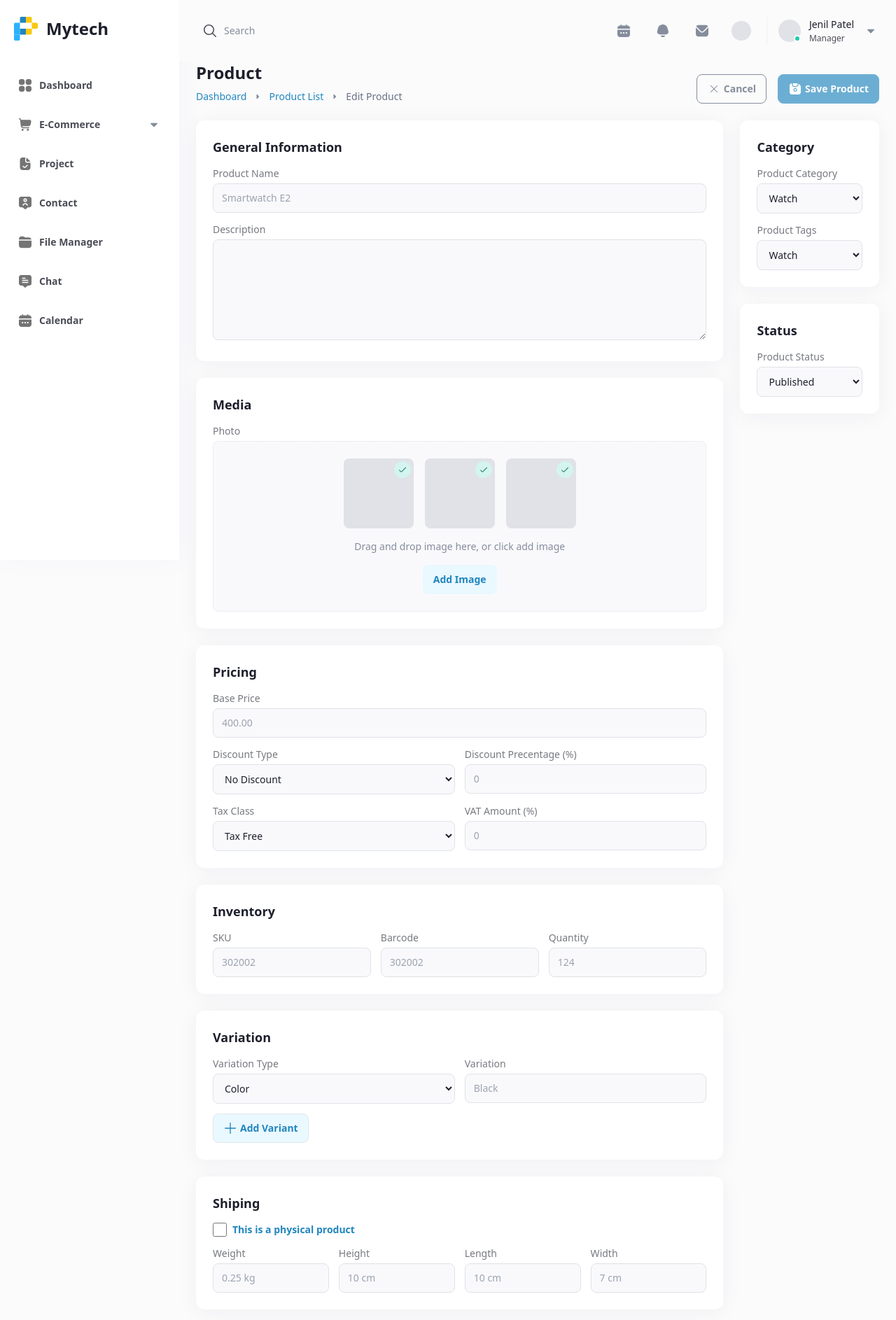
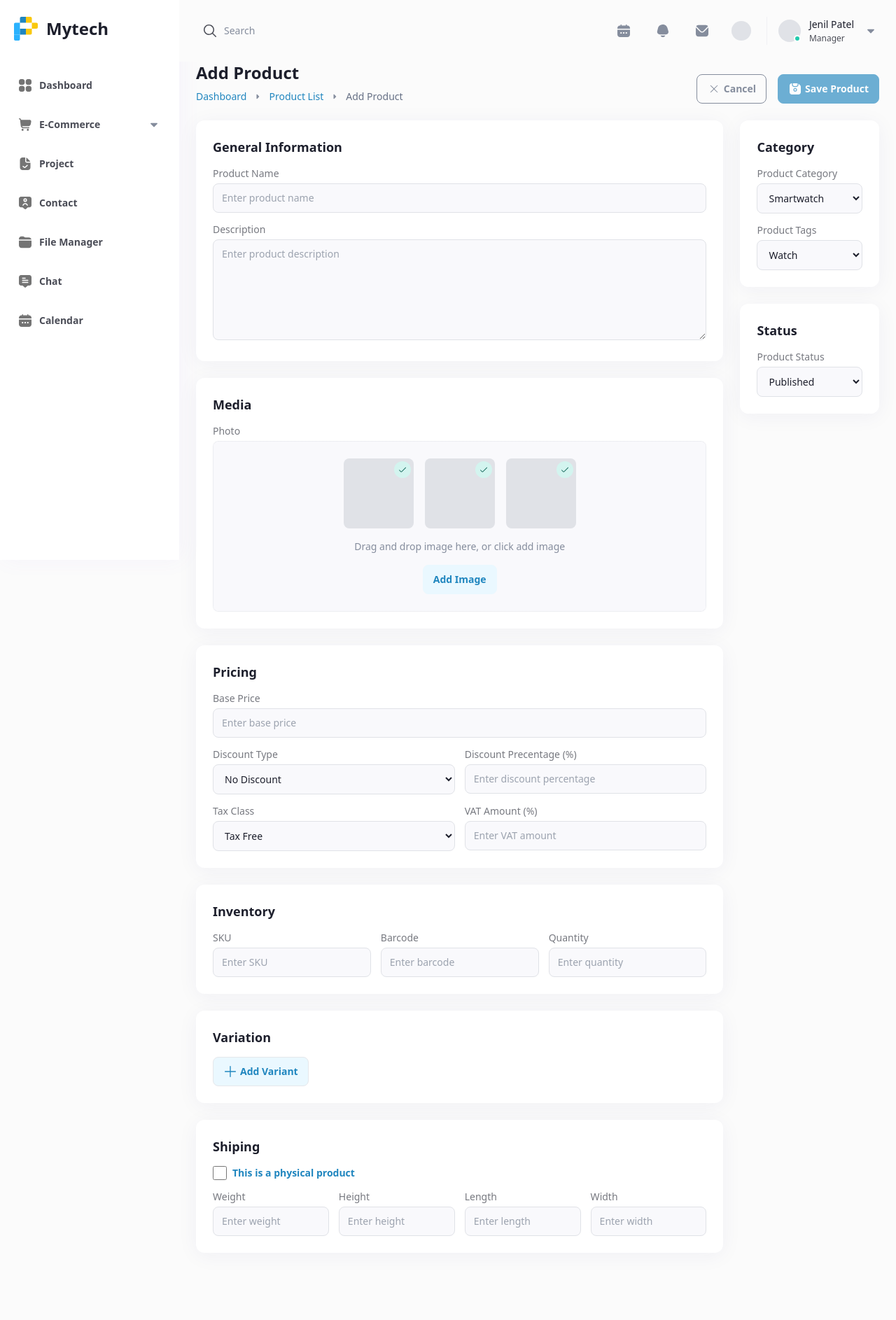
Before and after one commit to SisodiyaAakash/mytech, a Next.js app: page /products/edit in a window 1280 px wide. Shown: the top 1886 px of the page at 70% size. After the commit the page ends 1814 px from the top, so only its background shows below. Built offline with nearby package versions, Linux system fonts and the light colour scheme.

Commit message:
Fetched the data into the edit page for the existing product edit and added placeholder for the fields

```diff
--- a/app/products/edit/page.js
+++ b/app/products/edit/page.js
@@ -2,22 +2,131 @@
 
 import Image from "next/image";
 import Head from "next/head";
-import { useRouter } from "next/navigation";
+import { useEffect, useState } from "react";
+import { useRouter, useSearchParams } from "next/navigation";
 
 export default function EditProduct() {
+  const [productData, setProductData] = useState(null);
+  const [categories, setCategories] = useState({});
+  const [productStatus, setProductStatus] = useState({});
+  const [isEditMode, setIsEditMode] = useState(false);
+  const [formData, setFormData] = useState({
+    name: "",
+    description: "",
+    basePrice: "",
+    sku: "",
+    quantity: "",
+    categoryId: "",
+    statusId: "",
+    discountType: "",
+    discountPercentage: "",
+    taxClass: "",
+    vatAmount: "",
+    shipping: {
+      weight: "",
+      height: "",
+      length: "",
+      width: "",
+      isPhysicalProduct: false,
+    },
+    variations: [],
+  });
+
+  const searchParams = useSearchParams();
   const router = useRouter();
+  const productId = searchParams.get("id");
+
+  useEffect(() => {
+    async function fetchData() {
+      try {
+        const res = await fetch("/json/products.json");
+        const data = await res.json();
+
+        // Load categories and product statuses
+        setCategories(data.categories);
+        setProductStatus(data.productStatus);
+
+        // Determine mode (edit or add) and populate form data if editing
+        setIsEditMode(!!productId);
+
+        if (productId) {
+          const product = data.products.find((item) => item.id === productId);
+          if (product) {
+            setFormData({
+              name: product.name,
+              description: product.details.description || "",
+              basePrice: product.details.basePrice || "",
+              sku: product.details.sku || "",
+              quantity: product.details.quantity || "",
+              categoryId: product.categoryId || "",
+              statusId: product.details.statusId || "",
+              discountType: product.details.discount.type || "No Discount",
+              discountPercentage: product.details.discount.percentage || 0,
+              taxClass: product.details.taxClass || "Tax Free",
+              vatAmount: product.details.vatAmount || 0,
+              shipping: {
+                weight: product.shipping.weight || "",
+                height: product.shipping.height || "",
+                length: product.shipping.length || "",
+                width: product.shipping.width || "",
+                isPhysicalProduct: product.shipping.isPhysicalProduct || false,
+              },
+              variations: product.variations || [],
+            });
+          }
+        }
+      } catch (error) {
+        console.error("Error fetching product data:", error);
+      }
+    }
+
+    fetchData();
+  }, [productId]);
+
+  const handleInputChange = (e) => {
+    const { name, value } = e.target;
+    setFormData((prev) => ({
+      ...prev,
+      [name]: value,
+    }));
+  };
+
+  const handleShippingChange = (e) => {
+    const { name, value } = e.target;
+    setFormData((prev) => ({
+      ...prev,
+      shipping: {
+        ...prev.shipping,
+        [name]: value,
+      },
+    }));
+  };
+
+  const handleSave = () => {
+    if (isEditMode) {
+      alert(`Updated product with ID: ${productId}`, formData);
+    } else {
+      alert("Created a new product:", formData);
+    }
+    router.push("/products");
+  };
 
   return (
     <>
       <Head>
-        <title>Product Name</title>
-        <meta name="description" content="Product Name" />
+        <title>{isEditMode ? "Edit Product" : "Add Product"}</title>
+        <meta
+          name="description"
+          content={isEditMode ? "Edit Product" : "Add Product"}
+        />
       </Head>
       <div className="detail-page px-6">
         {/* Heading Area */}
         <div className="heading-area flex flex-wrap justify-between items-end gap-4">
           <div>
-            <h1 className="text-2xl font-semibold mb-2">Product</h1>
+            <h1 className="text-2xl font-semibold mb-2">
+              {isEditMode ? "Edit Product" : "Add Product"}
+            </h1>
             <nav className="breadcrumb text-sm font-medium flex items-center gap-2">
               <a href="/">Dashboard</a>
               <Image
@@ -35,7 +144,9 @@ export default function EditProduct() {
                 width={16}
                 height={16}
               />
-              <span className="text-[#667085]">Edit Product</span>
+              <span className="text-[#667085]">
+                {isEditMode ? "Edit Product" : "Add Product"}
+              </span>
             </nav>
           </div>
           <div className="flex gap-4">
@@ -52,7 +163,10 @@ export default function EditProduct() {
               />
               Cancel
             </a>
-            <button className="add-product-btn bg-[#2086BF] text-white border border-[#2086BF] opacity-65 hover:opacity-100">
+            <button
+              onClick={handleSave}
+              className="add-product-btn bg-[#2086BF] text-white border border-[#2086BF] opacity-65 hover:opacity-100"
+            >
               <Image
                 src="/icons/save.svg"
                 className="brightness-[1000] min-w-4 w-4 h-4 lg:min-w-5 lg:w-5 lg:h-5"
@@ -77,20 +191,25 @@ export default function EditProduct() {
                 </h6>
                 <input
                   type="text"
+                  name="name"
+                  value={formData.name}
+                  onChange={handleInputChange}
+                  placeholder="Enter product name"
                   className="bg-[#F9F9FC] border border-[#E0E2E7] text-sm font-normal rounded-lg px-3 py-2.5 w-full placeholder:text-gray-400 text-[#1D1F2C] outline-none"
-                  placeholder={"Smartwatch E2"}
-                  // value={"Smartwatch E2"}
+                  required
                 />
               </label>
 
               <label className="description">
                 <h6 className="text-[#777980] font-medium mb-1">Description</h6>
                 <textarea
-                  type="text"
+                  name="description"
+                  value={formData.description}
+                  onChange={handleInputChange}
+                  placeholder="Enter product description"
                   className="bg-[#F9F9FC] border border-[#E0E2E7] text-sm font-normal rounded-lg px-3 py-2.5 w-full placeholder:text-gray-400 text-[#1D1F2C] outline-none min-h-36 resize-y"
-                >
-                  {/* Value of Description */}
-                </textarea>
+                  required
+                ></textarea>
               </label>
             </div>
 
@@ -108,6 +227,23 @@ export default function EditProduct() {
                     placeholder="Add Image"
                   />
                   <div className="flex justify-center gap-4">
+                    {formData.media ? (
+                      formData.media?.map((image, index) => (
+                        <div
+                          key={index}
+                          className="bg-[#E0E2E7] rounded-lg min-w-16 lg:min-w-[100px] w-16 lg:w-[100px] h-16 lg:h-[100px] p-1 flex items-start justify-end"
+                        >
+                          <Image
+                            src={image || ""}
+                            alt="Media"
+                            width={24}
+                            height={24}
+                            className="min-w-5 lg:min-w-6 w-5 lg:w-6 h-5 lg:h-6"
+                          />
+                        </div>
+                      ))
+                    ) : (
+                      <>
                         <div className="bg-[#E0E2E7] rounded-lg min-w-16 lg:min-w-[100px] w-16 lg:w-[100px] h-16 lg:h-[100px] p-1 flex items-start justify-end">
                           <Image
                             src="/icons/success.svg"
@@ -135,6 +271,8 @@ export default function EditProduct() {
                             height={24}
                           />
                         </div>
+                      </>
+                    )}
                   </div>
                   <p className="text-sm text-center text-[#858D9D]">
                     Drag and drop image here, or click add image
@@ -154,10 +292,12 @@ export default function EditProduct() {
                 <h6 className="text-[#777980] font-medium mb-1">Base Price</h6>
                 <input
                   type="number"
+                  name="basePrice"
+                  value={formData.basePrice}
+                  onChange={handleInputChange}
+                  min="0"
+                  placeholder="Enter base price"
                   className="bg-[#F9F9FC] border border-[#E0E2E7] text-sm font-normal rounded-lg px-3 py-2.5 w-full placeholder:text-gray-400 text-[#1D1F2C] outline-none"
-                  min="0"
-                  placeholder={"400.00"}
-                  // value={"400.00"}
                 />
               </label>
 
@@ -166,8 +306,15 @@ export default function EditProduct() {
                   <h6 className="text-[#777980] font-medium mb-1">
                     Discount Type
                   </h6>
-                  <select className="bg-[#F9F9FC] border border-[#E0E2E7] text-sm font-normal rounded-lg px-3 py-2.5 w-full placeholder:text-gray-400 text-[#1D1F2C] outline-none">
-                    <option>No Discount</option>
+                  <select
+                    name="discountType"
+                    value={formData.discountType || "No Discount"}
+                    onChange={handleInputChange}
+                    className="bg-[#F9F9FC] border border-[#E0E2E7] text-sm font-normal rounded-lg px-3 py-2.5 w-full placeholder:text-gray-400 text-[#1D1F2C] outline-none"
+                  >
+                    <option value="No Discount">No Discount</option>
+                    <option value="Percentage">Percentage</option>
+                    <option value="Flat">Flat</option>
                   </select>
                 </label>
                 <label className="discount-precentage">
@@ -176,10 +323,12 @@ export default function EditProduct() {
                   </h6>
                   <input
                     type="number"
+                    name="discountPercentage"
+                    value={formData.discountPercentage || ""}
+                    onChange={handleInputChange}
+                    min="0"
+                    placeholder="Enter discount percentage"
                     className="bg-[#F9F9FC] border border-[#E0E2E7] text-sm font-normal rounded-lg px-3 py-2.5 w-full placeholder:text-gray-400 text-[#1D1F2C] outline-none"
-                    min="0"
-                    placeholder={"0"}
-                    // value={"0"}
                   />
                 </label>
               </div>
@@ -187,8 +336,15 @@ export default function EditProduct() {
               <div className="grid grid-cols-1 md:grid-cols-2 gap-3.5">
                 <label className="tax-class">
                   <h6 className="text-[#777980] font-medium mb-1">Tax Class</h6>
-                  <select className="bg-[#F9F9FC] border border-[#E0E2E7] text-sm font-normal rounded-lg px-3 py-2.5 w-full placeholder:text-gray-400 text-[#1D1F2C] outline-none">
-                    <option>Tax Free</option>
+                  <select
+                    name="taxClass"
+                    value={formData.taxClass || "Tax Free"}
+                    onChange={handleInputChange}
+                    className="bg-[#F9F9FC] border border-[#E0E2E7] text-sm font-normal rounded-lg px-3 py-2.5 w-full placeholder:text-gray-400 text-[#1D1F2C] outline-none"
+                  >
+                    <option value="Tax Free">Tax Free</option>
+                    <option value="GST">GST</option>
+                    <option value="VAT">VAT</option>
                   </select>
                 </label>
                 <label className="vat-amount">
@@ -197,10 +353,12 @@ export default function EditProduct() {
                   </h6>
                   <input
                     type="number"
+                    name="vatAmount"
+                    value={formData.vatAmount || ""}
+                    onChange={handleInputChange}
+                    min="0"
+                    placeholder="Enter VAT amount"
                     className="bg-[#F9F9FC] border border-[#E0E2E7] text-sm font-normal rounded-lg px-3 py-2.5 w-full placeholder:text-gray-400 text-[#1D1F2C] outline-none"
-                    min="0"
-                    placeholder={"0"}
-                    // value={"0"}
                   />
                 </label>
               </div>
@@ -215,28 +373,34 @@ export default function EditProduct() {
                   <h6 className="text-[#777980] font-medium mb-1">SKU</h6>
                   <input
                     type="text"
+                    name="sku"
+                    value={formData.sku || ""}
+                    onChange={handleInputChange}
+                    placeholder="Enter SKU"
                     className="bg-[#F9F9FC] border border-[#E0E2E7] text-sm font-normal rounded-lg px-3 py-2.5 w-full placeholder:text-gray-400 text-[#1D1F2C] outline-none"
-                    placeholder={"302002"}
-                    // value={"302002"}
                   />
                 </label>
                 <label className="barcode">
                   <h6 className="text-[#777980] font-medium mb-1">Barcode</h6>
                   <input
                     type="text"
+                    name="barcode"
+                    value={formData.barcode || ""}
+                    onChange={handleInputChange}
+                    placeholder="Enter barcode"
                     className="bg-[#F9F9FC] border border-[#E0E2E7] text-sm font-normal rounded-lg px-3 py-2.5 w-full placeholder:text-gray-400 text-[#1D1F2C] outline-none"
-                    placeholder={"302002"}
-                    // value={"302002"}
                   />
                 </label>
                 <label className="quantity">
                   <h6 className="text-[#777980] font-medium mb-1">Quantity</h6>
                   <input
                     type="number"
+                    name="quantity"
+                    value={formData.quantity || ""}
+                    onChange={handleInputChange}
                     min="0"
+                    placeholder="Enter quantity"
                     className="bg-[#F9F9FC] border border-[#E0E2E7] text-sm font-normal rounded-lg px-3 py-2.5 w-full placeholder:text-gray-400 text-[#1D1F2C] outline-none"
-                    placeholder={"124"}
-                    // value={"124"}
                   />
                 </label>
               </div>
@@ -246,27 +410,40 @@ export default function EditProduct() {
             <div className="bg-white shadow-shadow2 rounded-xl p-6 flex flex-col gap-3.5">
               <h4>Variation</h4>
 
-              <div className="grid grid-cols-1 md:grid-cols-2 gap-3.5">
+              {formData.variations.map((variation, index) => (
+                <div
+                  key={index}
+                  className="grid grid-cols-1 md:grid-cols-2 gap-3.5"
+                >
                   <label className="variation-type">
                     <h6 className="text-[#777980] font-medium mb-1">
                       Variation Type
                     </h6>
-                  <select className="bg-[#F9F9FC] border border-[#E0E2E7] text-sm font-normal rounded-lg px-3 py-2.5 w-full placeholder:text-gray-400 text-[#1D1F2C] outline-none">
-                    <option>Color</option>
-                  </select>
-                </label>
-                <label className="Variation">
-                  <h6 className="text-[#777980] font-medium mb-1">Variation</h6>
                     <input
                       type="text"
+                      name={`variationType-${index}`}
+                      value={variation.type}
+                      placeholder="Enter variation type"
                       className="bg-[#F9F9FC] border border-[#E0E2E7] text-sm font-normal rounded-lg px-3 py-2.5 w-full placeholder:text-gray-400 text-[#1D1F2C] outline-none"
-                    placeholder={"Black"}
-                    // value={"Black"}
+                      readOnly
+                    />
+                  </label>
+                  <label className="variation-value">
+                    <h6 className="text-[#777980] font-medium mb-1">
+                      Variation
+                    </h6>
+                    <input
+                      type="text"
+                      name={`variationValue-${index}`}
+                      value={variation.value}
+                      placeholder="Enter variation"
+                      className="bg-[#F9F9FC] border border-[#E0E2E7] text-sm font-normal rounded-lg px-3 py-2.5 w-full placeholder:text-gray-400 text-[#1D1F2C] outline-none"
+                      readOnly
                     />
                   </label>
                 </div>
-
-              <button className="group export-btn bg-[#EAF8FF] hover:bg-[#2086BF] text-[#2086BF] hover:text-white">
+              ))}
+              <button className="group bg-[#EAF8FF] hover:bg-[#2086BF] text-[#2086BF] hover:text-white">
                 <Image
                   src="/icons/plus.svg"
                   className="group-hover:brightness-[1000] duration-300"
@@ -285,8 +462,18 @@ export default function EditProduct() {
               <label className="physical-product flex items-center gap-2">
                 <input
                   type="checkbox"
+                  name="isPhysicalProduct"
+                  checked={formData.shipping.isPhysicalProduct}
+                  onChange={(e) =>
+                    setFormData((prev) => ({
+                      ...prev,
+                      shipping: {
+                        ...prev.shipping,
+                        isPhysicalProduct: e.target.checked,
+                      },
+                    }))
+                  }
                   className="min-w-4 w-4 h-4 lg:min-w-5 lg:w-5 lg:h-5 rounded-md border-2 border-[#858D9D] outline-0"
-                  placeholder={"This is a physical product"}
                 />
                 <h6 className="text-[#2086BF]">This is a physical product</h6>
               </label>
@@ -296,36 +483,44 @@ export default function EditProduct() {
                   <h6 className="text-[#777980] font-medium mb-1">Weight</h6>
                   <input
                     type="text"
+                    name="weight"
+                    value={formData.shipping.weight}
+                    onChange={handleShippingChange}
+                    placeholder="Enter weight"
                     className="bg-[#F9F9FC] border border-[#E0E2E7] text-sm font-normal rounded-lg px-3 py-2.5 w-full placeholder:text-gray-400 text-[#1D1F2C] outline-none"
-                    placeholder={"0.25 kg"}
-                    // value={"0.25 kg"}
                   />
                 </label>
                 <label className="height">
                   <h6 className="text-[#777980] font-medium mb-1">Height</h6>
                   <input
                     type="text"
+                    name="height"
+                    value={formData.shipping.height}
+                    onChange={handleShippingChange}
+                    placeholder="Enter height"
                     className="bg-[#F9F9FC] border border-[#E0E2E7] text-sm font-normal rounded-lg px-3 py-2.5 w-full placeholder:text-gray-400 text-[#1D1F2C] outline-none"
-                    placeholder={"10 cm"}
-                    // value={"10 cm"}
                   />
                 </label>
                 <label className="length">
                   <h6 className="text-[#777980] font-medium mb-1">Length</h6>
                   <input
                     type="text"
+                    name="length"
+                    value={formData.shipping.length}
+                    onChange={handleShippingChange}
+                    placeholder="Enter length"
                     className="bg-[#F9F9FC] border border-[#E0E2E7] text-sm font-normal rounded-lg px-3 py-2.5 w-full placeholder:text-gray-400 text-[#1D1F2C] outline-none"
-                    placeholder={"10 cm"}
-                    // value={"10 cm"}
                   />
                 </label>
                 <label className="width">
                   <h6 className="text-[#777980] font-medium mb-1">Width</h6>
                   <input
                     type="text"
+                    name="width"
+                    value={formData.shipping.width}
+                    onChange={handleShippingChange}
+                    placeholder="Enter width"
                     className="bg-[#F9F9FC] border border-[#E0E2E7] text-sm font-normal rounded-lg px-3 py-2.5 w-full placeholder:text-gray-400 text-[#1D1F2C] outline-none"
-                    placeholder={"7 cm"}
-                    // value={"7 cm"}
                   />
                 </label>
               </div>
@@ -341,8 +536,17 @@ export default function EditProduct() {
                 <h6 className="text-[#777980] font-medium mb-1">
                   Product Category
                 </h6>
-                <select className="bg-[#F9F9FC] border border-[#E0E2E7] text-sm font-normal rounded-lg px-3 py-2.5 w-full placeholder:text-gray-400 text-[#1D1F2C] outline-none">
-                  <option>Watch</option>
+                <select
+                  name="categoryId"
+                  value={formData.categoryId}
+                  onChange={handleInputChange}
+                  className="bg-[#F9F9FC] border border-[#E0E2E7] text-sm font-normal rounded-lg px-3 py-2.5 w-full placeholder:text-gray-400 text-[#1D1F2C] outline-none"
+                >
+                  {Object.entries(categories).map(([id, category]) => (
+                    <option key={id} value={id}>
+                      {category.name}
+                    </option>
+                  ))}
                 </select>
               </label>
 
@@ -365,8 +569,17 @@ export default function EditProduct() {
                 <h6 className="text-[#777980] font-medium mb-1">
                   Product Status
                 </h6>
-                <select className="bg-[#F9F9FC] border border-[#E0E2E7] text-sm font-normal rounded-lg px-3 py-2.5 w-full placeholder:text-gray-400 text-[#1D1F2C] outline-none">
-                  <option>Published</option>
+                <select
+                  name="statusId"
+                  value={formData.statusId}
+                  onChange={handleInputChange}
+                  className="bg-[#F9F9FC] border border-[#E0E2E7] text-sm font-normal rounded-lg px-3 py-2.5 w-full placeholder:text-gray-400 text-[#1D1F2C] outline-none"
+                >
+                  {Object.entries(productStatus).map(([id, status]) => (
+                    <option key={id} value={id}>
+                      {status.name}
+                    </option>
+                  ))}
                 </select>
               </label>
             </div>
```
Lines whose indentation alone changed are shown as unchanged.
